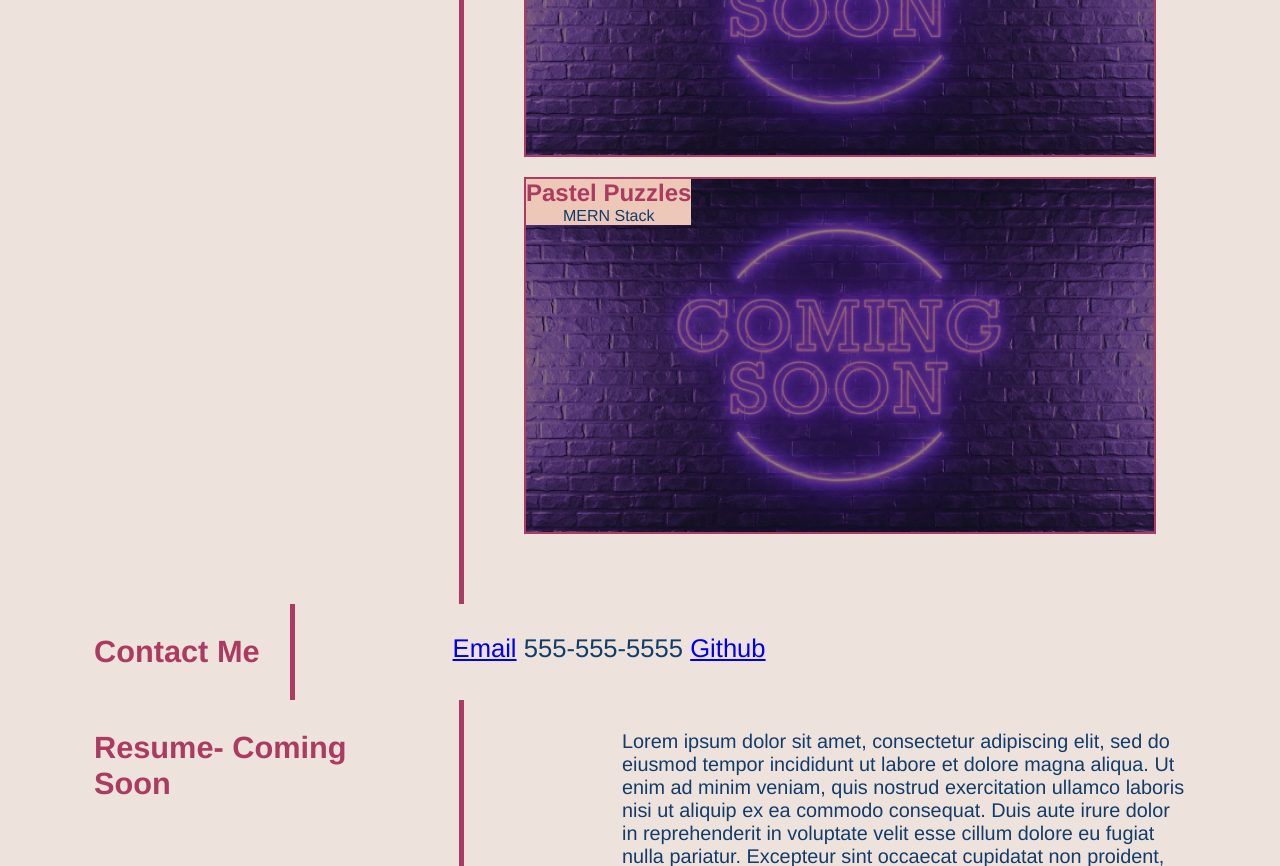
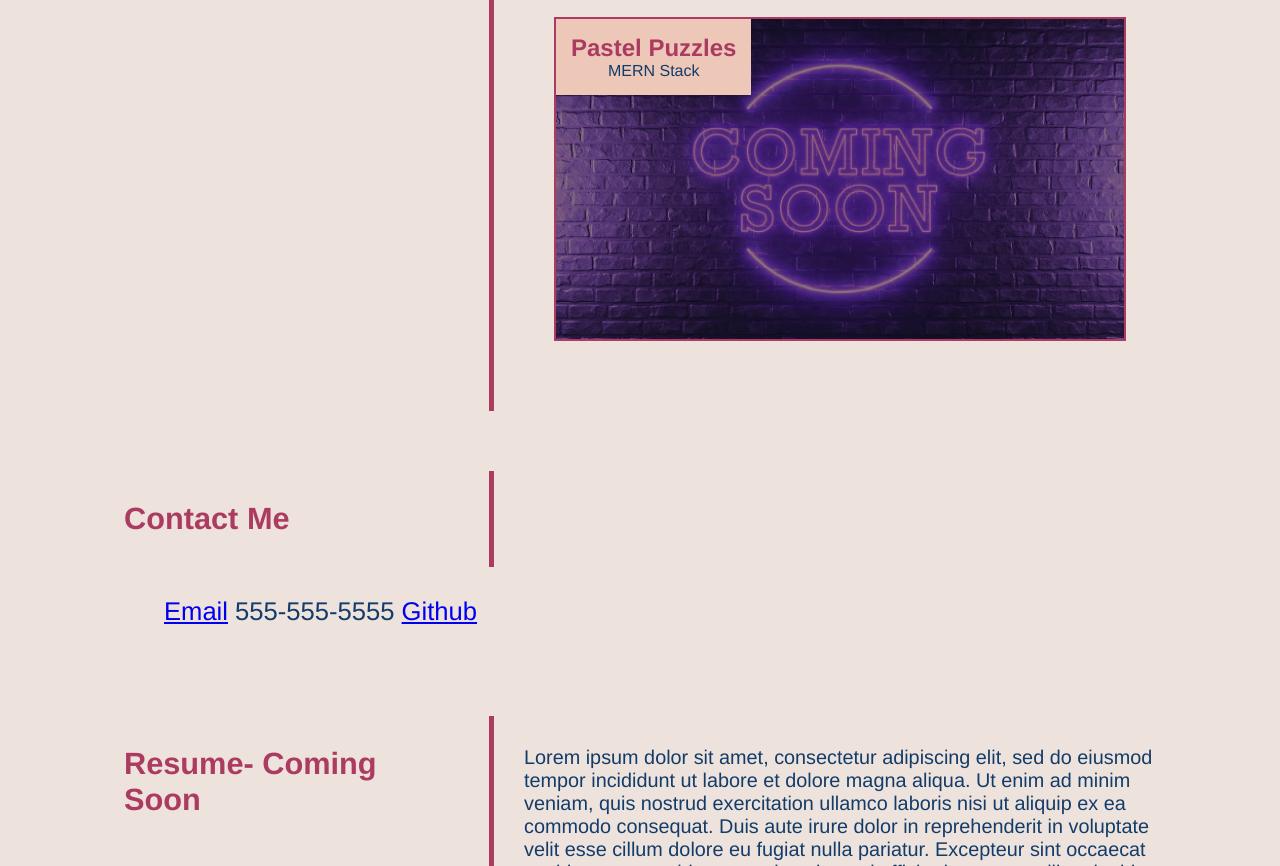
Before and after one commit to tristristy/portfolio, a plain HTML site: page index.html in a window 1280 px wide. Shown: the part 1934-2800 px from the top of the page. Drawn offline with Linux system fonts and the light colour scheme.

Commit message:
fixed positioning issues

```diff
--- a/assets/css/style.css
+++ b/assets/css/style.css
@@ -76,9 +76,6 @@ section{
     flex-basis: 10px;
 }
 
-.content-container{
-}
-
 .container div {
     flex: 1 1 60%;
     display: flex;
@@ -138,6 +135,10 @@ section{
     flex-flow: column-wrap;
 }
 
+.project:nth-child(2) {
+    width: 100px;
+}
+
 .project, .project-big {
     box-sizing: border-box;
     border: 2px solid var(--title-color);
@@ -178,6 +179,7 @@ figcaption {
     position: absolute;
     float: right;
     text-align: center;
+    border: 15px solid var(--background-color);
     background: var(--background-color);
     z-index: 1;
 }
@@ -188,12 +190,29 @@ figcaption {
     justify-content: center;
     font-size: 2vw;
     white-space: nowrap;
+    margin-left: 40px;
 }
 
 .contact-info-text p {
     justify-content: space-between;
     text-align:center;
 }
+
+.contact-me, .portfolio, .about-me, .resume {
+    flex: 1 1 60%;
+    display: flex;
+    flex-wrap: wrap;
+    padding: 30px 30px 30px 30px;
+    flex-direction: row;
+    justify-content: flex-start;
+    align-content: flex-start;
+}
+
+.about-me, .resume-text {
+    font-size: 1.55vw;
+}
+
+
 
 
 
--- a/index.html
+++ b/index.html
@@ -44,20 +44,20 @@
 
     <section class="content-container">
 
-        <div class="container">
+        <div class="container about-me">
 
             <div class="title" id="about-me">
                 <h2>About Me</h2>
             </div>
 
-            <div class="about-me-text, text">
-                <p>Lorem ipsum dolor sit amet, consectetur adipiscing elit, sed do eiusmod tempor incididunt ut labore et dolore magna aliqua. Ut enim ad minim veniam, quis nostrud exercitation ullamco laboris nisi ut aliquip ex ea commodo consequat. Duis aute irure dolor in reprehenderit in voluptate velit esse cillum dolore eu fugiat nulla pariatur. Excepteur sint occaecat cupidatat non proident, sunt in culpa qui officia deserunt mollit anim id est laborum.
+            <div class="about-me-text,">
+                <p>Lorem ipsum dolor sit amet, consectetur adipiscing elit, sed do eiusmod tempor incididunt ut labore et dolore magna aliqua.
                 </p>
             </div>
 
         </div>
 
-        <div class="container">
+        <div class="container portfolio">
 
             <div class="title" id="past-projects">
                 <h2>Portfolio</h2>
@@ -126,13 +126,13 @@
 
         </div>
 
-        <div class="container">
+        <div class="container resume">
 
-            <div class="title" id="resume">
+            <div class="title">
                 <h2>Resume- Coming Soon</h2>
             </div>
 
-            <div class="resume-text, text">
+            <div class="resume-text">
                 <p>Lorem ipsum dolor sit amet, consectetur adipiscing elit, sed do eiusmod tempor incididunt ut labore et dolore magna aliqua. Ut enim ad minim veniam, quis nostrud exercitation ullamco laboris nisi ut aliquip ex ea commodo consequat. Duis aute irure dolor in reprehenderit in voluptate velit esse cillum dolore eu fugiat nulla pariatur. Excepteur sint occaecat cupidatat non proident, sunt in culpa qui officia deserunt mollit anim id est laborum.
                 </p>
             </div>
```
